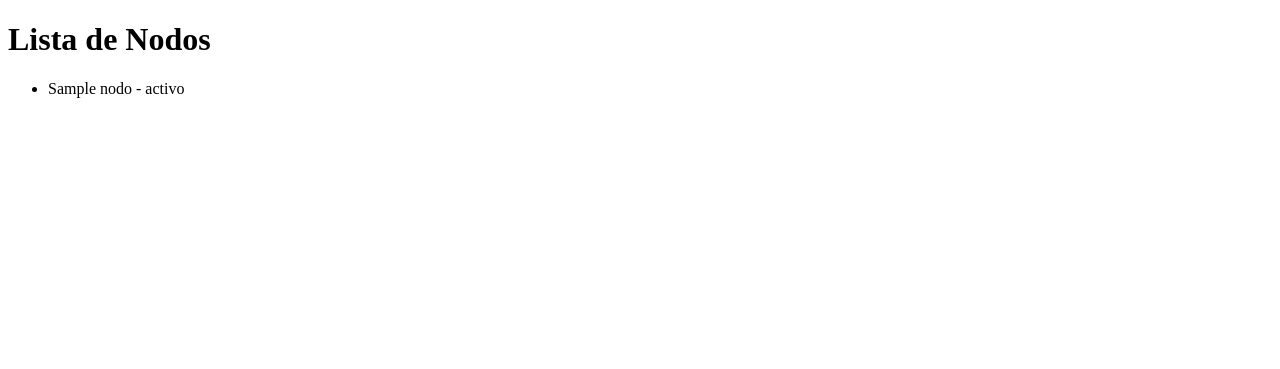
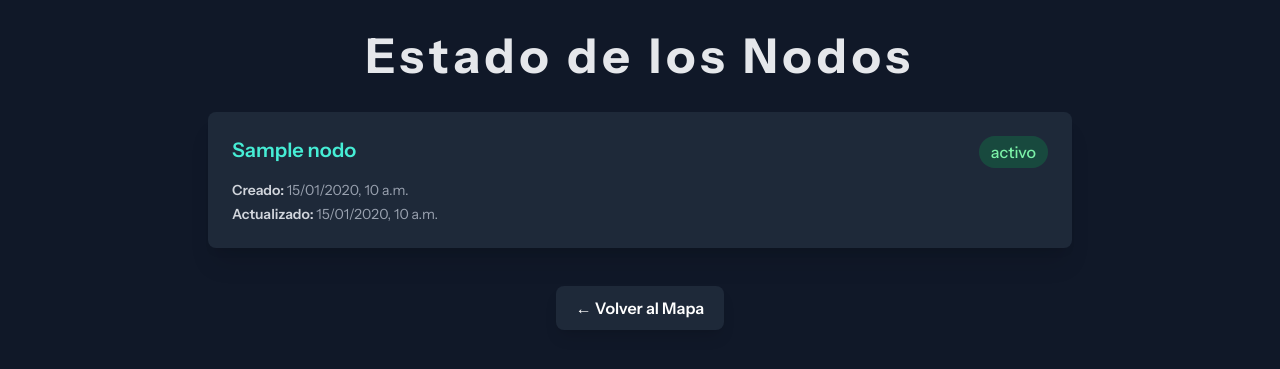
Before and after one commit to LuisGabriel112/loratrack, a Django app: page /nodos/ in a window 1280 px wide. Shown: the top 369 px of the page. Run offline with Django 5.2, Linux system fonts and the light colour scheme; tables that the repository leaves empty hold one stand-in row (values such as "Sample post").

Commit message:
cambios de apariencia

```diff
--- a/loratrack/lorafi/templates/nodos.html
+++ b/loratrack/lorafi/templates/nodos.html
@@ -1,18 +1,56 @@
 <!DOCTYPE html>
-<html lang="en">
+<html lang="es">
 <head>
     <meta charset="UTF-8">
     <meta name="viewport" content="width=device-width, initial-scale=1.0">
-    <title>Nodos</title>
+    <title>LORAFI - Nodos</title>
+    <script src="https://cdn.jsdelivr.net/npm/@tailwindcss/browser@4"></script>
+    <link rel="preconnect" href="https://fonts.googleapis.com" />
+    <link rel="preconnect" href="https://fonts.gstatic.com" crossorigin />
+    <link
+      href="https://fonts.googleapis.com/css2?family=Instrument+Sans:ital,wght@0,400..700;1,400..700&display=swap"
+      rel="stylesheet"
+    />
 </head>
-<body>
-    <h1>Lista de Nodos</h1>
-    <ul>
-        {% for nodo in nodos %}
-            <li>{{ nodo.nombre }} - {{ nodo.estado }}</li>
-        {% empty %}
-            <li>No hay nodos disponibles.</li>
-        {% endfor %}
-    </ul>
+<body class="bg-gray-900 text-gray-200" style="font-family: 'Instrument Sans', sans-serif;">
+
+    <h1 class="text-5xl font-bold text-center py-8" style="letter-spacing: 0.1em;">
+        Estado de los Nodos
+    </h1>
+
+    <div class="container mx-auto px-4 max-w-4xl">
+        <div class="bg-gray-800 rounded-lg shadow-xl">
+            <ul class="divide-y divide-gray-700">
+                {% for nodo in nodos %}
+                    <li class="p-6 hover:bg-gray-700/50 transition-colors duration-200">
+                        <div class="flex justify-between items-start">
+                            <h2 class="text-xl font-semibold text-teal-300">{{ nodo.nombre }}</h2>
+                            <span class="text-base font-medium px-3 py-1 rounded-full
+                                {% if 'activo' in nodo.estado|lower %} bg-green-500/20 text-green-300
+                                {% elif 'inactivo' in nodo.estado|lower %} bg-red-500/20 text-red-300
+                                {% else %} bg-gray-600/50 text-gray-300 {% endif %}">
+                                {{ nodo.estado }}
+                            </span>
+                        </div>
+                        <div class="mt-3 text-sm text-gray-400 space-y-1">
+                            <p><strong class="font-semibold text-gray-300">Creado:</strong> {{ nodo.fecha_creacion|date:"d/m/Y, P" }}</p>
+                            <p><strong class="font-semibold text-gray-300">Actualizado:</strong> {{ nodo.fecha_actualizacion|date:"d/m/Y, P" }}</p>
+                        </div>
+                    </li>
+                {% empty %}
+                    <li class="p-6 text-center text-gray-400">
+                        No hay nodos disponibles para mostrar.
+                    </li>
+                {% endfor %}
+            </ul>
+        </div>
+    </div>
+
+    <div class="text-center mt-12">
+        <a href="/pantalla_principal/" class="bg-gray-800 bg-opacity-75 hover:bg-opacity-100 text-white font-semibold py-3 px-5 rounded-lg shadow-lg backdrop-blur-sm transition-all duration-300 ease-in-out transform hover:scale-105">
+            &larr; Volver al Mapa
+        </a>
+    </div>
+
 </body>
 </html>
```
Also changed, not shown: loratrack/lorafi/templates/dispositivos.html (+41 -20 lines), loratrack/lorafi/templates/pantalla_principal.html (+19 -0 lines).
